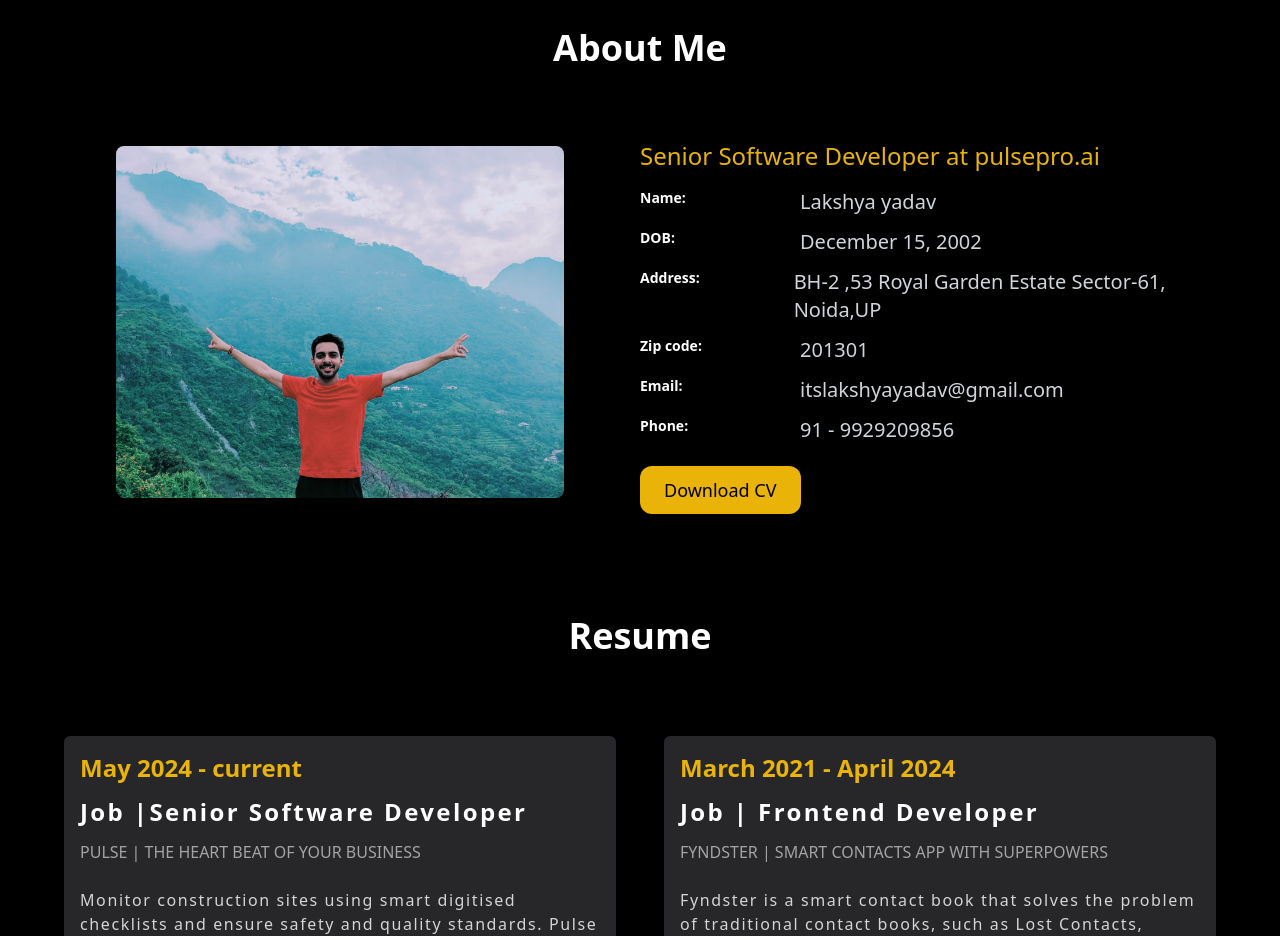
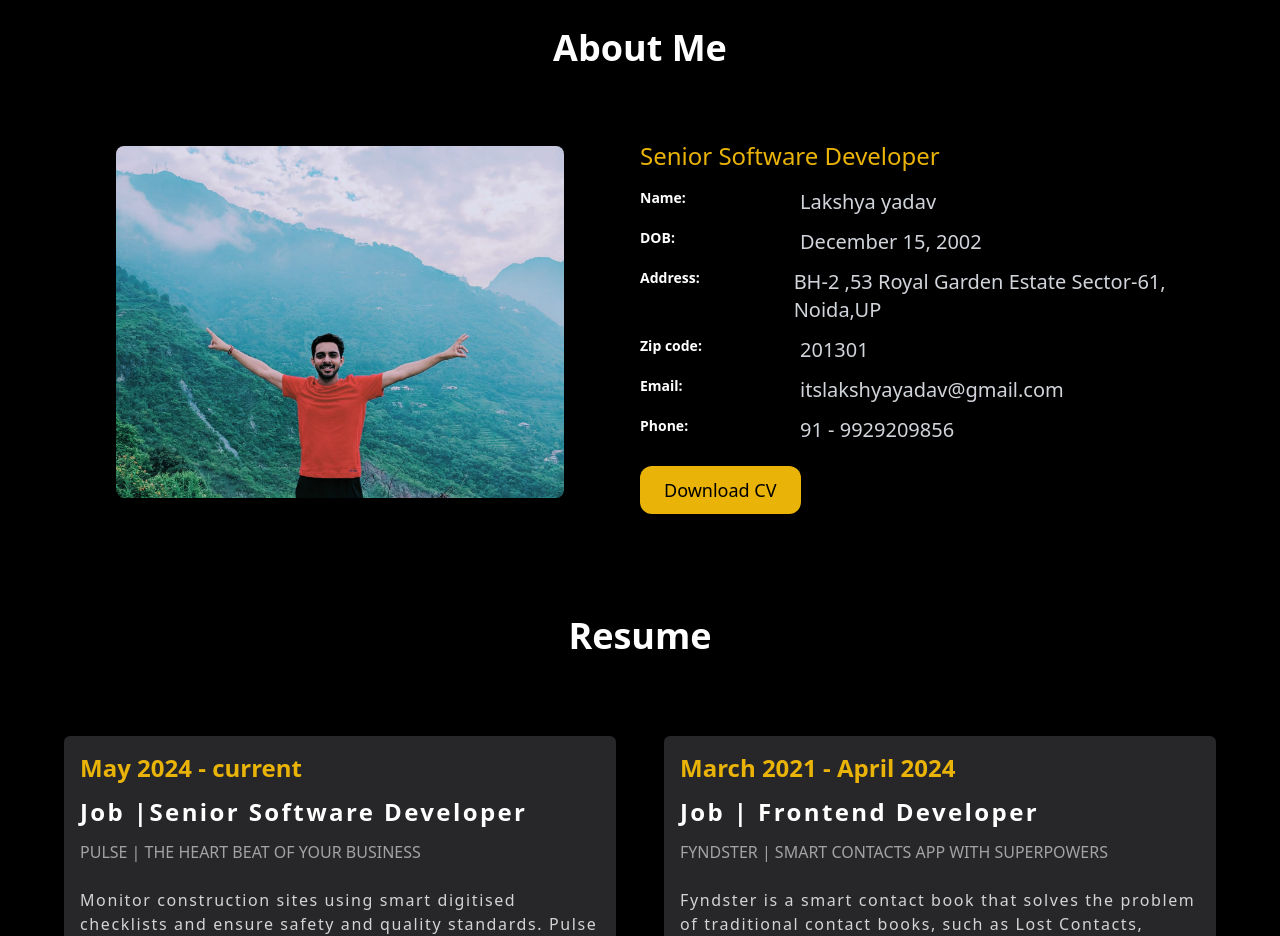
Before and after one commit to itslakshyayadav/my-portfolio, a React (Vite) app: page / in a window 1280 px wide. Shown: the part 860-1796 px from the top of the page. Built offline with nearby package versions, Linux system fonts and the light colour scheme.

Commit message:
about page minor changes

```diff
--- a/src/pages/About.jsx
+++ b/src/pages/About.jsx
@@ -49,7 +49,7 @@ export default function About() {
           <div className="flex flex-col gap-4 text-center lg:text-left w-full">
             <div>
               <span className="text-xl lg:text-2xl text-yellow-500">
-                Senior Software Developer at pulsepro.ai
+                Senior Software Developer
               </span>
             </div>
             <div>
```
